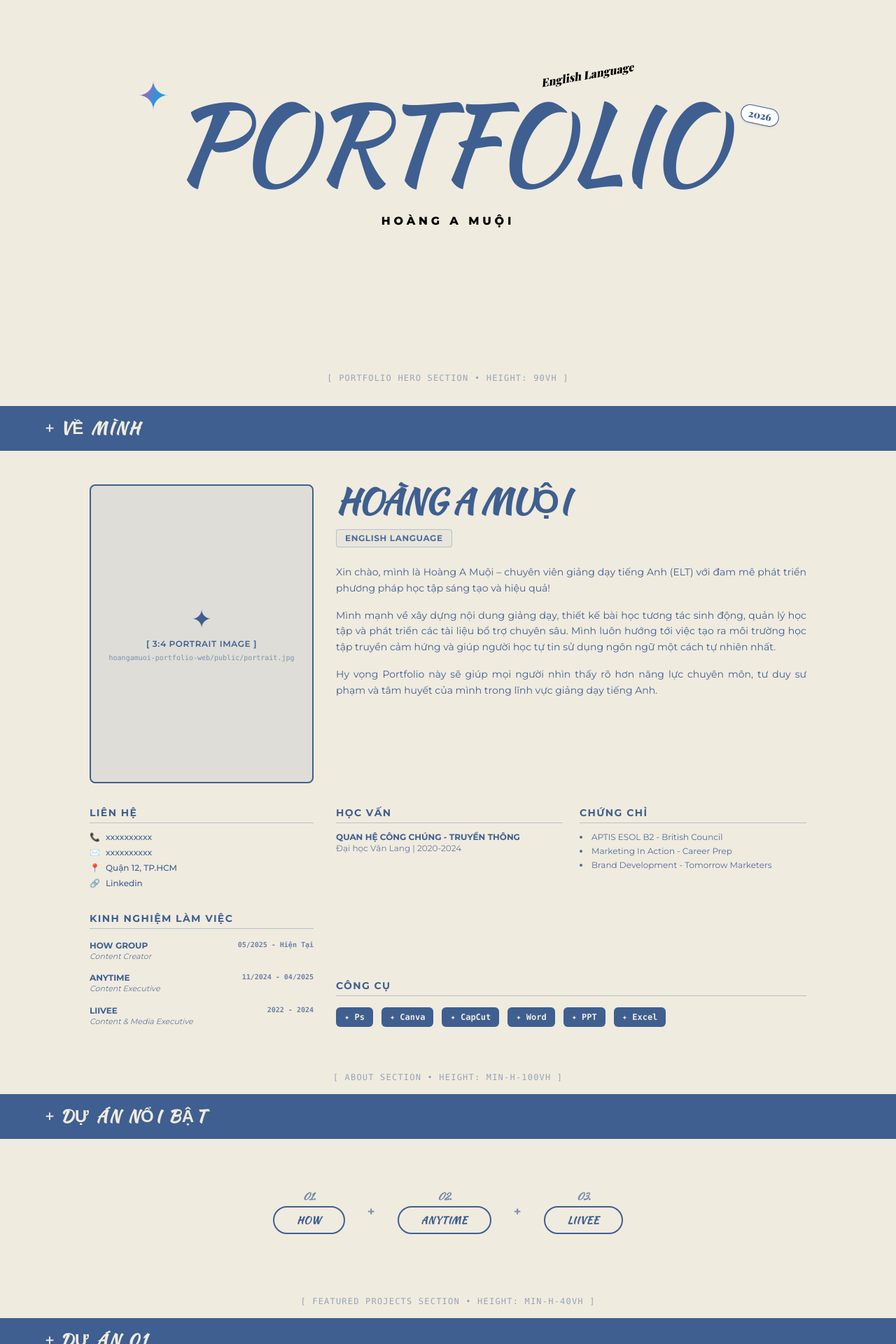
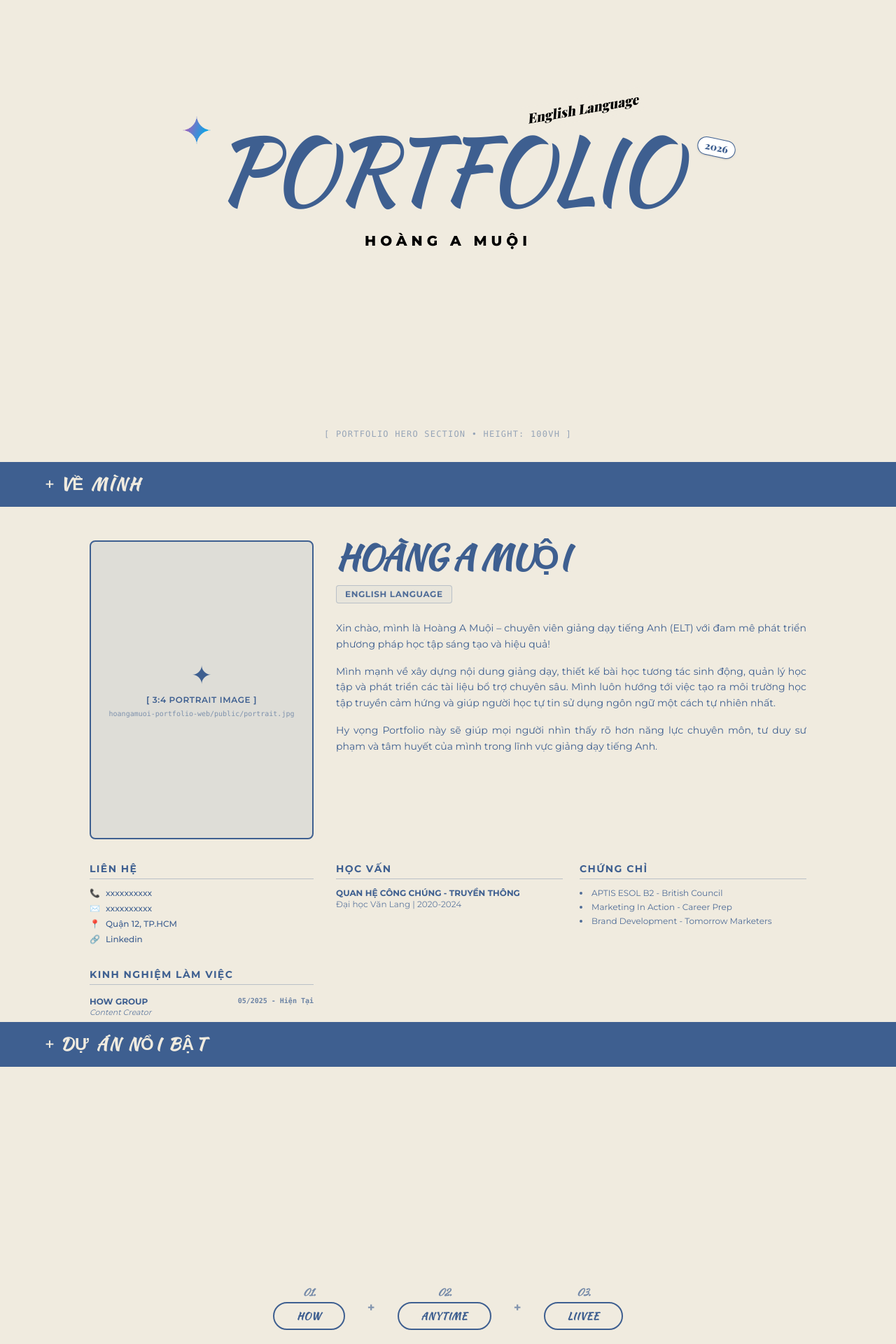
Before and after one commit to nvminh162/hoangamuoi-portfolio-web, a Next.js app: page / in a window 1280 px wide. Shown: the part 140-2060 px from the top of the page at 70% size. Built offline with nearby package versions, Linux system fonts and the light colour scheme.

Commit message:
feat: initialize portfolio landing page with header, hero, and project sections

```diff
--- a/components/About.tsx
+++ b/components/About.tsx
@@ -2,9 +2,9 @@ import React from "react";
 
 export default function About() {
   return (
-    <section id="about" className="w-full min-h-[100vh] bg-brand-bg flex flex-col">
+    <section id="about" className="w-full h-screen bg-brand-bg flex flex-col overflow-hidden">
       {/* Header Banner */}
-      <div className="w-full bg-primary py-4 px-8 md:px-16 flex items-center gap-2">
+      <div className="w-full bg-primary py-4 px-8 md:px-16 flex items-center gap-2 shrink-0">
         <span className="text-xl md:text-2xl text-brand-bg font-sans font-medium">+</span>
         <h2 className="text-xl md:text-2xl text-brand-bg font-serif font-bold tracking-widest uppercase">
           VỀ MÌNH
@@ -118,8 +118,8 @@ export default function About() {
         </div>
       </div>
 
-      <div className="flex justify-center py-4 text-xs opacity-50 font-mono tracking-widest text-primary mt-auto">
-        [ ABOUT SECTION • HEIGHT: MIN-H-100VH ]
+      <div className="flex justify-center py-4 text-xs opacity-50 font-mono tracking-widest text-primary mt-auto shrink-0">
+        [ ABOUT SECTION • HEIGHT: 100VH ]
       </div>
     </section>
   );
--- a/components/FeaturedProjects.tsx
+++ b/components/FeaturedProjects.tsx
@@ -2,9 +2,9 @@ import React from "react";
 
 export default function FeaturedProjects() {
   return (
-    <section id="featured-projects" className="w-full min-h-[40vh] bg-brand-bg flex flex-col justify-between">
+    <section id="featured-projects" className="w-full h-screen bg-brand-bg flex flex-col justify-between overflow-hidden">
       {/* Header Banner */}
-      <div className="w-full bg-primary py-4 px-8 md:px-16 flex items-center gap-2">
+      <div className="w-full bg-primary py-4 px-8 md:px-16 flex items-center gap-2 shrink-0">
         <span className="text-xl md:text-2xl text-brand-bg font-sans font-medium">+</span>
         <h2 className="text-xl md:text-2xl text-brand-bg font-serif font-bold tracking-widest uppercase">
           DỰ ÁN NỔI BẬT
@@ -54,8 +54,8 @@ export default function FeaturedProjects() {
       </div>
 
       {/* Bottom height specifier */}
-      <div className="flex justify-center py-4 text-xs opacity-50 font-mono tracking-widest text-primary">
-        [ FEATURED PROJECTS SECTION • HEIGHT: MIN-H-40VH ]
+      <div className="flex justify-center py-4 text-xs opacity-50 font-mono tracking-widest text-primary shrink-0">
+        [ FEATURED PROJECTS SECTION • HEIGHT: 100VH ]
       </div>
     </section>
   );
--- a/components/Header.tsx
+++ b/components/Header.tsx
@@ -21,8 +21,8 @@ export default function Header() {
   return (
     <header
       className={`z-50 transition-all duration-500 ease-in-out ${isScrolled
-          ? "fixed top-20 right-6 flex flex-col items-center gap-3 p-4 bg-primary text-brand-bg rounded-2xl shadow-2xl border border-brand-bg/20 scale-95"
-          : "absolute top-0 left-0 w-full flex flex-row justify-end gap-6 px-8 md:px-16 py-8 bg-transparent text-primary"
+        ? "fixed top-17 right-2 flex flex-col items-center gap-3 p-4 bg-primary text-brand-bg rounded-2xl shadow-2xl border border-brand-bg/20 scale-95"
+        : "absolute top-0 left-0 w-full flex flex-row justify-end gap-6 px-8 md:px-16 py-8 bg-transparent text-primary"
         }`}
     >
       {/* Decorative vertical/horizontal line to accent */}
@@ -35,8 +35,8 @@ export default function Header() {
       {/* Nav links */}
       <nav
         className={`flex transition-all duration-500 ease-in-out ${isScrolled
-            ? "flex-col items-center gap-4 text-xs font-bold tracking-widest"
-            : "flex-row gap-6 text-sm font-semibold tracking-wider"
+          ? "flex-col items-center gap-4 text-xs font-bold tracking-widest"
+          : "flex-row gap-6 text-sm font-semibold tracking-wider"
           }`}
       >
         <a
--- a/components/PortfolioHero.tsx
+++ b/components/PortfolioHero.tsx
@@ -4,7 +4,7 @@ export default function PortfolioHero() {
   return (
     <section
       id="portfolio"
-      className="relative flex flex-col justify-between w-full h-[90vh] bg-brand-bg px-8 md:px-16 py-8 select-none"
+      className="relative flex flex-col justify-between w-full h-screen bg-brand-bg px-8 md:px-16 py-8 select-none"
     >
       {/* Space where header navigates */}
       <div className="h-8"></div>
@@ -22,12 +22,12 @@ export default function PortfolioHero() {
             />
 
             {/* Title */}
-            <h1 className="text-6xl md:text-[9.5rem] font-serif tracking-tight text-primary leading-none select-none font-medium">
+            <h1 className="text-5xl md:text-[8rem] font-serif tracking-tight text-primary leading-none select-none font-medium">
               PORTFOLIO
             </h1>
 
             {/* English Language Tag */}
-            <span className="absolute -top-5 md:-top-[2.2rem] left-[62%] md:left-[66%] -rotate-[10deg] text-[9px] md:text-base font-playfair font-black italic text-black select-none whitespace-nowrap bg-brand-bg px-1.5 py-0.5 z-10">
+            <span className="absolute -top-5 md:-top-[2.4rem] left-[62%] md:left-[66%] -rotate-[10deg] text-[10px] md:text-[1.2rem] font-playfair font-black italic text-black select-none whitespace-nowrap bg-brand-bg px-1.5 py-0.5 z-10">
               English Language
             </span>
 
@@ -38,7 +38,7 @@ export default function PortfolioHero() {
           </div>
 
           {/* Subtitle */}
-          <p className="text-xs md:text-base font-extrabold tracking-[0.3em] text-black mt-6 uppercase select-none">
+          <p className="text-sm md:text-[1.25rem] font-extrabold tracking-[0.3em] text-black mt-6 uppercase select-none">
             Hoàng A Muội
           </p>
         </div>
@@ -46,7 +46,7 @@ export default function PortfolioHero() {
 
       {/* Bottom spacing indicator */}
       <div className="flex justify-center text-xs opacity-50 font-mono tracking-widest text-primary">
-        [ PORTFOLIO HERO SECTION • HEIGHT: 90VH ]
+        [ PORTFOLIO HERO SECTION • HEIGHT: 100VH ]
       </div>
     </section>
   );
--- a/components/ProjectOne.tsx
+++ b/components/ProjectOne.tsx
@@ -2,9 +2,9 @@ import React from "react";
 
 export default function ProjectOne() {
   return (
-    <section id="project-01" className="w-full min-h-[100vh] bg-brand-bg flex flex-col justify-between">
+    <section id="project-01" className="w-full h-screen bg-brand-bg flex flex-col justify-between overflow-hidden">
       {/* Header Banner */}
-      <div className="w-full bg-primary py-4 px-8 md:px-16 flex items-center gap-2">
+      <div className="w-full bg-primary py-4 px-8 md:px-16 flex items-center gap-2 shrink-0">
         <span className="text-xl md:text-2xl text-brand-bg font-sans font-medium">+</span>
         <h2 className="text-xl md:text-2xl text-brand-bg font-serif font-bold tracking-widest uppercase">
           DỰ ÁN 01
@@ -12,7 +12,7 @@ export default function ProjectOne() {
       </div>
 
       {/* Main Content */}
-      <div className="max-w-6xl w-full mx-auto px-8 md:px-16 py-12 text-primary flex flex-col gap-16">
+      <div className="flex-1 max-w-6xl w-full mx-auto px-8 md:px-16 py-6 text-primary flex flex-col justify-center gap-6 overflow-hidden">
 
         {/* Intro Grid */}
         <div className="grid grid-cols-1 md:grid-cols-12 gap-8 items-start">
@@ -101,9 +101,8 @@ export default function ProjectOne() {
 
       </div>
 
-      {/* Bottom spacer */}
-      <div className="flex justify-center py-4 text-xs opacity-50 font-mono tracking-widest text-primary">
-        [ PROJECT 01 SECTION • HEIGHT: MIN-H-100VH ]
+      <div className="flex justify-center py-4 text-xs opacity-50 font-mono tracking-widest text-primary shrink-0">
+        [ PROJECT 01 SECTION • HEIGHT: 100VH ]
       </div>
     </section>
   );
--- a/components/ProjectThree.tsx
+++ b/components/ProjectThree.tsx
@@ -2,9 +2,9 @@ import React from "react";
 
 export default function ProjectThree() {
   return (
-    <section id="project-03" className="w-full min-h-[100vh] bg-brand-bg flex flex-col justify-between">
+    <section id="project-03" className="w-full h-screen bg-brand-bg flex flex-col justify-between overflow-hidden">
       {/* Header Banner */}
-      <div className="w-full bg-primary py-4 px-8 md:px-16 flex items-center gap-2">
+      <div className="w-full bg-primary py-4 px-8 md:px-16 flex items-center gap-2 shrink-0">
         <span className="text-xl md:text-2xl text-brand-bg font-sans font-medium">+</span>
         <h2 className="text-xl md:text-2xl text-brand-bg font-serif font-bold tracking-widest uppercase">
           DỰ ÁN 03
@@ -12,7 +12,7 @@ export default function ProjectThree() {
       </div>
 
       {/* Main Content */}
-      <div className="max-w-6xl w-full mx-auto px-8 md:px-16 py-12 text-primary flex flex-col gap-16">
+      <div className="flex-1 max-w-6xl w-full mx-auto px-8 md:px-16 py-6 text-primary flex flex-col justify-center gap-6 overflow-hidden">
 
         {/* Intro Grid */}
         <div className="grid grid-cols-1 md:grid-cols-12 gap-8 items-start">
@@ -86,9 +86,8 @@ export default function ProjectThree() {
 
       </div>
 
-      {/* Bottom spacer */}
-      <div className="flex justify-center py-4 text-xs opacity-50 font-mono tracking-widest text-primary">
-        [ PROJECT 03 SECTION • HEIGHT: MIN-H-100VH ]
+      <div className="flex justify-center py-4 text-xs opacity-50 font-mono tracking-widest text-primary shrink-0">
+        [ PROJECT 03 SECTION • HEIGHT: 100VH ]
       </div>
     </section>
   );
--- a/components/ProjectTwo.tsx
+++ b/components/ProjectTwo.tsx
@@ -2,9 +2,9 @@ import React from "react";
 
 export default function ProjectTwo() {
   return (
-    <section id="project-02" className="w-full min-h-[100vh] bg-brand-bg flex flex-col justify-between">
+    <section id="project-02" className="w-full h-screen bg-brand-bg flex flex-col justify-between overflow-hidden">
       {/* Header Banner */}
-      <div className="w-full bg-primary py-4 px-8 md:px-16 flex items-center gap-2">
+      <div className="w-full bg-primary py-4 px-8 md:px-16 flex items-center gap-2 shrink-0">
         <span className="text-xl md:text-2xl text-brand-bg font-sans font-medium">+</span>
         <h2 className="text-xl md:text-2xl text-brand-bg font-serif font-bold tracking-widest uppercase">
           DỰ ÁN 02
@@ -12,7 +12,7 @@ export default function ProjectTwo() {
       </div>
 
       {/* Main Content */}
-      <div className="max-w-6xl w-full mx-auto px-8 md:px-16 py-12 text-primary flex flex-col gap-16">
+      <div className="flex-1 max-w-6xl w-full mx-auto px-8 md:px-16 py-6 text-primary flex flex-col justify-center gap-6 overflow-hidden">
 
         {/* Intro Grid */}
         <div className="grid grid-cols-1 md:grid-cols-12 gap-8 items-start">
@@ -80,9 +80,8 @@ export default function ProjectTwo() {
 
       </div>
 
-      {/* Bottom spacer */}
-      <div className="flex justify-center py-4 text-xs opacity-50 font-mono tracking-widest text-primary">
-        [ PROJECT 02 SECTION • HEIGHT: MIN-H-100VH ]
+      <div className="flex justify-center py-4 text-xs opacity-50 font-mono tracking-widest text-primary shrink-0">
+        [ PROJECT 02 SECTION • HEIGHT: 100VH ]
       </div>
     </section>
   );
--- a/components/ThankYou.tsx
+++ b/components/ThankYou.tsx
@@ -2,7 +2,7 @@ import React from "react";
 
 export default function ThankYou() {
   return (
-    <section className="w-full min-h-[50vh] bg-brand-bg flex flex-col justify-between border-t border-primary/20">
+    <section className="w-full h-screen bg-brand-bg flex flex-col justify-between border-t border-primary/20 overflow-hidden">
 
       {/* Spacer to push content down */}
       <div className="h-12"></div>
```
